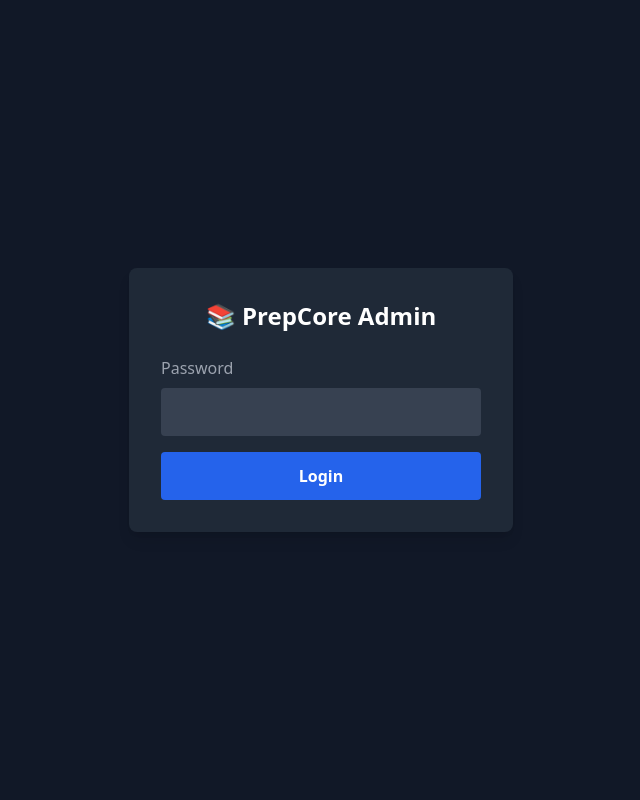
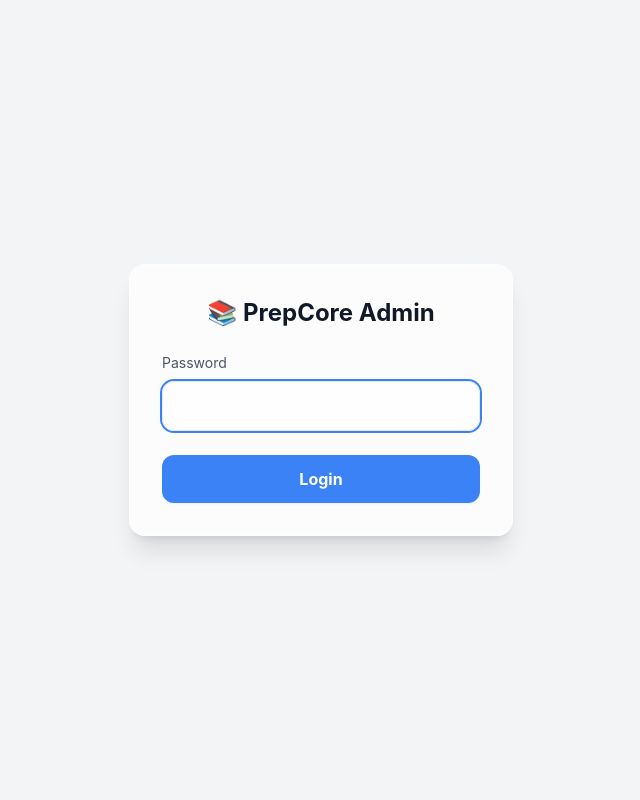
Before and after one commit to protoppertg/Best-telegram-file-share-bot, a FastAPI app: page /admin/login in a window 1280 px wide. Shown: the whole page, without its empty margins (319-959 px from the left). Run offline with FastAPI, Linux system fonts and the light colour scheme; parts of the project's set-up code (start-up, migrations or seed data) failed here and were passed over; some libraries are stand-ins or nearby versions.

Commit message:
Update login.html

```diff
--- a/app/templates/login.html
+++ b/app/templates/login.html
@@ -5,19 +5,23 @@
     <meta name="viewport" content="width=device-width, initial-scale=1.0">
     <title>Admin Login</title>
     <script src="https://cdn.tailwindcss.com"></script>
+    <style>
+        body { font-family: -apple-system, BlinkMacSystemFont, "Segoe UI", Roboto, Helvetica, Arial, sans-serif; }
+        .glass { background: rgba(255, 255, 255, 0.7); backdrop-filter: blur(20px); -webkit-backdrop-filter: blur(20px); }
+    </style>
 </head>
-<body class="bg-gray-900 flex items-center justify-center min-h-screen">
-    <div class="bg-gray-800 p-8 rounded-lg shadow-lg w-96">
-        <h1 class="text-2xl text-white font-bold mb-6 text-center">📚 PrepCore Admin</h1>
+<body class="bg-gray-100 flex items-center justify-center min-h-screen">
+    <div class="glass p-8 rounded-2xl shadow-xl border border-white/50 w-96">
+        <h1 class="text-2xl text-gray-900 font-bold mb-6 text-center">📚 PrepCore Admin</h1>
         {% if error %}
-        <div class="bg-red-600 text-white p-3 rounded mb-4 text-sm text-center">{{ error }}</div>
+        <div class="bg-red-50 text-red-600 p-3 rounded-xl mb-4 text-sm text-center border border-red-100">{{ error }}</div>
         {% endif %}
         <form method="POST" action="/admin/login">
-            <div class="mb-4">
-                <label class="block text-gray-400 mb-2">Password</label>
-                <input type="password" name="password" required class="w-full bg-gray-700 text-white p-3 rounded focus:outline-none focus:ring-2 focus:ring-blue-600">
+            <div class="mb-6">
+                <label class="block text-gray-600 mb-2 text-sm">Password</label>
+                <input type="password" name="password" required class="w-full bg-white/50 border border-gray-200 text-gray-900 p-3 rounded-xl focus:outline-none focus:ring-2 focus:ring-blue-500 transition" autofocus>
             </div>
-            <button type="submit" class="w-full bg-blue-600 hover:bg-blue-700 text-white font-bold py-3 rounded transition">Login</button>
+            <button type="submit" class="w-full bg-blue-500 hover:bg-blue-600 text-white font-bold py-3 rounded-xl transition shadow-sm">Login</button>
         </form>
     </div>
 </body>
```
